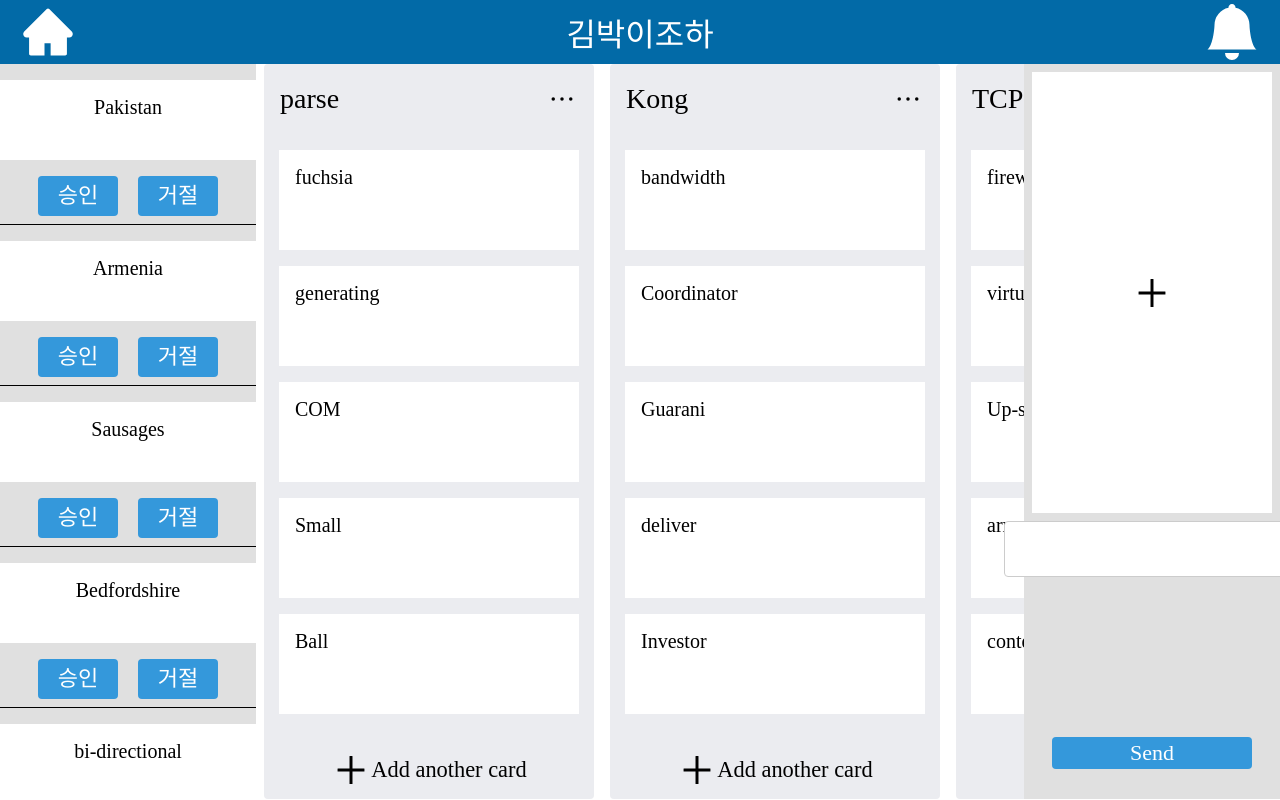
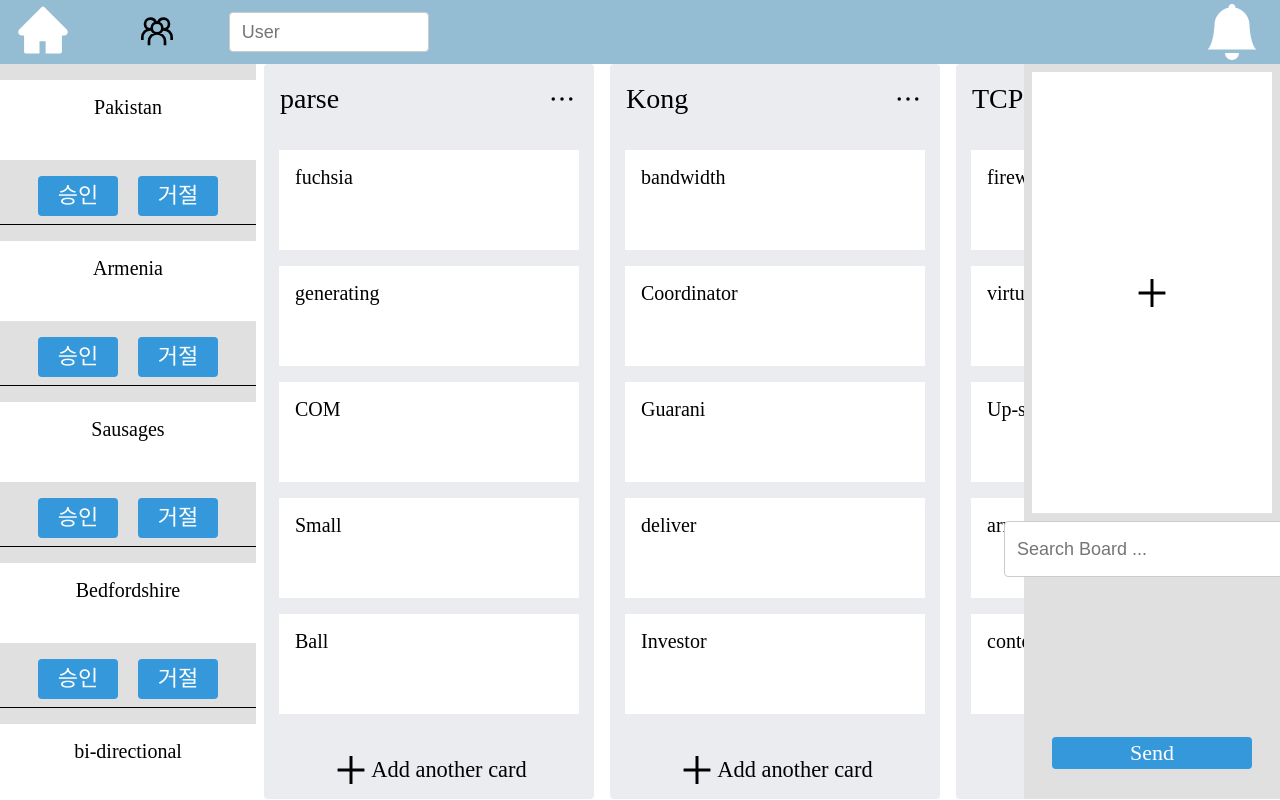
Before and after one commit to domain-analysis-design/Frontend, a React (Create React App) app: page /Select in a window 1280 px wide. Built offline with nearby package versions, Linux system fonts and the light colour scheme.

Commit message:
feat : BoardHeader Component & RightSide Component by jin-Pro

```diff
--- a/src/components/BoardHeader.js
+++ b/src/components/BoardHeader.js
@@ -1,7 +1,26 @@
 import React from 'react';
 import styled from 'styled-components';
 import { AiFillHome } from "react-icons/ai";
-import { BsBellFill } from "react-icons/bs";
+import { BsBellFill,BsPeopleCircle } from "react-icons/bs";
+import {GrGroup} from "react-icons/gr";
+import { Link } from 'react-router-dom';
+import Input from './common/Input';
+import useToggle from '../hooks/useToggle';
+import Search from './common/Search';
+
+const LeftGroup = styled.div`
+    width:33.5%;
+    height:8vh;
+    /* background : red; */
+    display: flex;
+`;
+
+const RightGroup = styled.div`
+    display:flex;
+    justify-content:flex-end;
+    width:33.5%;
+    height:8vh;
+`;
 
 const IconBox = styled.div`
     display:flex;
@@ -11,26 +30,56 @@ const IconBox = styled.div`
     justify-content:center;
 `;
 
+const UserBox = styled.div`
+    width: 20vh;
+    height:8vh;
+    display:flex;
+    justify-content:center;
+    align-items:center;
+`;
 
 const HeaderBlock = styled.div`
     height:8vh;
-    background-color: rgb(2, 106, 167);
+    background-color: rgb(148, 189, 212);
     display:flex;
     align-items:center;
     justify-content : space-between;
 `;
 
+function BoardHeader({users}){
+    const [toggle,setToggle] = useToggle();
+    const [memberToggle,setMemberToggle] = useToggle();
 
-function BoardHeader(){
+    console.log(users)
     return (
         <HeaderBlock>
+            <LeftGroup>
                 <IconBox>
+                    <Link to="/main" style = {{textDecoration : "none"}}>
                         <AiFillHome style = {{width : "7vh", height : "7vh", color:"white", cursor : "pointer"}}/>
+                    </Link>
                 </IconBox>
-            <div style = {{fontSize: "32px", color : "white", cursor:"pointer"}}>김박이조하</div>
+                <UserBox>
+                    <GrGroup onClick = {setMemberToggle} style = {{cursor:"pointer",width:"4vh",height:"4vh"}}/>
+                    {memberToggle &&
+                    <div style = {{position : "absolute",top : "2vh", left:"27vh"}}>
+                        123
+                    </div>}
+                </UserBox>
+                <div style = {{display:"flex", alignItems:"center"}}>
+                    <Input onClick = {setToggle} feature = "findUser" placeholder = "  User" />
+                    {toggle &&
+                    <div style = {{position:"absolute",top:"7vh",left:"32vh",width:"28vh"}}>
+                        <Search feature = "user"></Search>
+                    </div>}
+                </div>
+            </LeftGroup>
+            {/* <div style = {{textAlign : "center",width: "33%",fontSize: "32px", color : "white", cursor:"pointer"}}>김박이조하</div> */}
+            <RightGroup>
                 <IconBox>
                     <BsBellFill style = {{width : "7vh", height : "7vh", color:"white", cursor : "pointer"}} />
                 </IconBox>
+            </RightGroup>
         </HeaderBlock>
     )
 }
--- a/src/components/RightSide.js
+++ b/src/components/RightSide.js
@@ -4,7 +4,7 @@ import {AiOutlinePlus} from 'react-icons/ai';
 import Input from './common/Input';
 import Button from './common/Button';
 import useToggle from '../hooks/useToggle';
-import SearchGroup from './common/SearchGroup';
+import Search from './common/Search';
 
 const Block = styled.div`
     width:20%;
@@ -37,18 +37,19 @@ function RightSide(){
     const [toggle,setToggle] = useToggle();
     const [sendCard,setSendCard] = useState(initSendCard);
 
-    console.log(sendCard === [])
-    console.log(sendCard === Array(0))
-    console.log(sendCard === null)
-    console.log(sendCard == [""])
-    console.log(sendCard === [''])
-    console.log(sendCard == initSendCard)
+    // console.log(sendCard === [])
+    // console.log(sendCard === Array(0))
+    // console.log(sendCard === null)
+    // console.log(sendCard == [""])
+    // console.log(sendCard === [''])
+    // console.log(sendCard == initSendCard)
 
     const SendCardListStyle = {
         display:"flex",
         justifyContent: "center",
         alignItems:"center",
     }
+
     return(
         <Block>
             {sendCard == initSendCard &&
@@ -56,21 +57,22 @@ function RightSide(){
                     <AiOutlinePlus style = {{width:"5vh",height:"5vh"}}/>
                 </SendCardList>
             }
-            {sendCard != initSendCard &&
+            {sendCard !== initSendCard &&
                 <SendCardList>
                     {sendCard.map(card=>{
                         <div style = {{width:"100%",height:"6vh",borderBottom : "1px solid black"}}>
-                            <SendCard>{card.cardName}</SendCard>
+                            1
+                            {/* <SendCard>{card.cardName}</SendCard> */}
                         </div>
                     })}
                 </SendCardList>
             }
-            <Input feature = "findGroup" onClick = {setToggle}/>
+            <Input feature = "findGroup" onClick = {setToggle} placeholder = "  Search Board ..."/>
             {!toggle &&
             <div style = {{background : "red",height:"20vh"}}/>
             }
             {toggle &&
-                <SearchGroup/>
+                <Search feature = "board"/>
             }
             <Button feature = "sendingCard">Send</Button>
         </Block>
--- a/src/components/common/Header.js
+++ b/src/components/common/Header.js
@@ -2,6 +2,7 @@ import React from 'react';
 import styled from 'styled-components';
 import { AiFillHome } from "react-icons/ai";
 import { BsBellFill } from "react-icons/bs";
+import { Link } from 'react-router-dom';
 
 const IconBox = styled.div`
     display:flex;
@@ -25,9 +26,12 @@ function Header(){
     return (
         <HeaderBlock>
             <IconBox>
-                <AiFillHome style = {{width : "7vh", height : "7vh", color:"white", cursor : "pointer"}}/>
+                <Link to= "/login" style = {{textDecoration : "none"}}>
+                    <AiFillHome style = {{width : "7vh", height : "7vh", color:"white", cursor : "pointer"}}/>
+                </Link>
             </IconBox>
             <div style = {{fontSize: "32px", color : "white", cursor:"pointer"}}>김박이조하</div>
+
             <IconBox>
                 <BsBellFill style = {{width : "7vh", height : "7vh", color:"white", cursor : "pointer"}} />
             </IconBox>
--- a/src/components/common/Input.js
+++ b/src/components/common/Input.js
@@ -36,8 +36,8 @@ const Input = styled.input`
 
     ${props => props.feature === "findUser" &&
     css`
-        width:165px;
-        height:40px;
+        width:25vh;
+        height:5vh;
     `}
 
     ${props => props.feature === "findGroup" &&
--- a/src/components/common/SearchGroup.js
+++ b/src/components/common/Search.js
@@ -27,7 +27,8 @@ const BoardBox = styled.div`
     cursor : pointer;
 `;
 
-function SearchGroup(){
+function Search({feature}){
+
     const board = createOtherBoard();
     const checkBoard = () => {
         console.log("이 보드를 선택하시겠습니까?")
@@ -42,4 +43,4 @@ function SearchGroup(){
     )
 }
 
-export default SearchGroup;
+export default Search;
--- a/src/libs/util/dummyCreator.js
+++ b/src/libs/util/dummyCreator.js
@@ -1,5 +1,12 @@
 import faker from "faker";
 
+export const createOtherUser = () =>{
+  return{
+    UserList : new Array(20).fill().map((v,i)=>({
+      name : faker.name.findName(),
+    }))
+  }
+}
 export const createOtherBoard = () => {
   return{
     boardList : new Array(20).fill().map((v,i)=>({
@@ -34,9 +41,9 @@ export const createBoard = () => {
     waitingCard: new Array(5).fill().map((v, i) => ({
       ...createCard(),
     })),
-    // member: new Array(5).fill().map((v, i) => ({
-    //   ...createUser(),
-    // })),
+    member: new Array(5).fill().map((v, i) => ({
+      memberID : faker.name.findName()
+    })),
   };
 };
 
--- a/src/pages/Login.jsx
+++ b/src/pages/Login.jsx
@@ -60,7 +60,7 @@ const Login = ({ history }) => {
 
   return (
     <>
-      <Header />
+      {/* <Header /> */}
 
       <BodyBlock>
         <LoginBlock>
--- a/src/pages/Register.jsx
+++ b/src/pages/Register.jsx
@@ -1,6 +1,5 @@
 import React from "react";
 import styled from "styled-components";
-import Header from "../components/common/Header";
 import Input from "../components/common/Input";
 import Button from "../components/common/Button";
 import useInput from "../hooks/useInput";
@@ -53,7 +52,7 @@ const Register = ({ history }) => {
 
   return (
     <>
-      <Header />
+      {/* <Header /> */}
 
       <BodyBlock>
         <div style={{ fontSize: "48px", padding: "25px" }}>회원가입</div>
--- a/src/pages/Select.jsx
+++ b/src/pages/Select.jsx
@@ -13,6 +13,7 @@ const Body = styled.div`
 
 const MainBox = styled.div`
   width:60%;
+  height:100%;
   display:flex;
   overflow: auto;
   justify-content:space-between;
@@ -23,11 +24,11 @@ const Select = () => {
 
   return (
     <>
-      <BoardHeader />
+      <BoardHeader users = {board.member}/>
       <Body>
         <LeftSide Board={board}/>
 
-        <MainBox >
+        <MainBox>
           {board.lists.map(list =>
             <List list = {list}></List>
           )}
```
Also changed, not shown: src/components/common/List.js (+0 -7 lines). Lines whose indentation alone changed are shown as unchanged.
